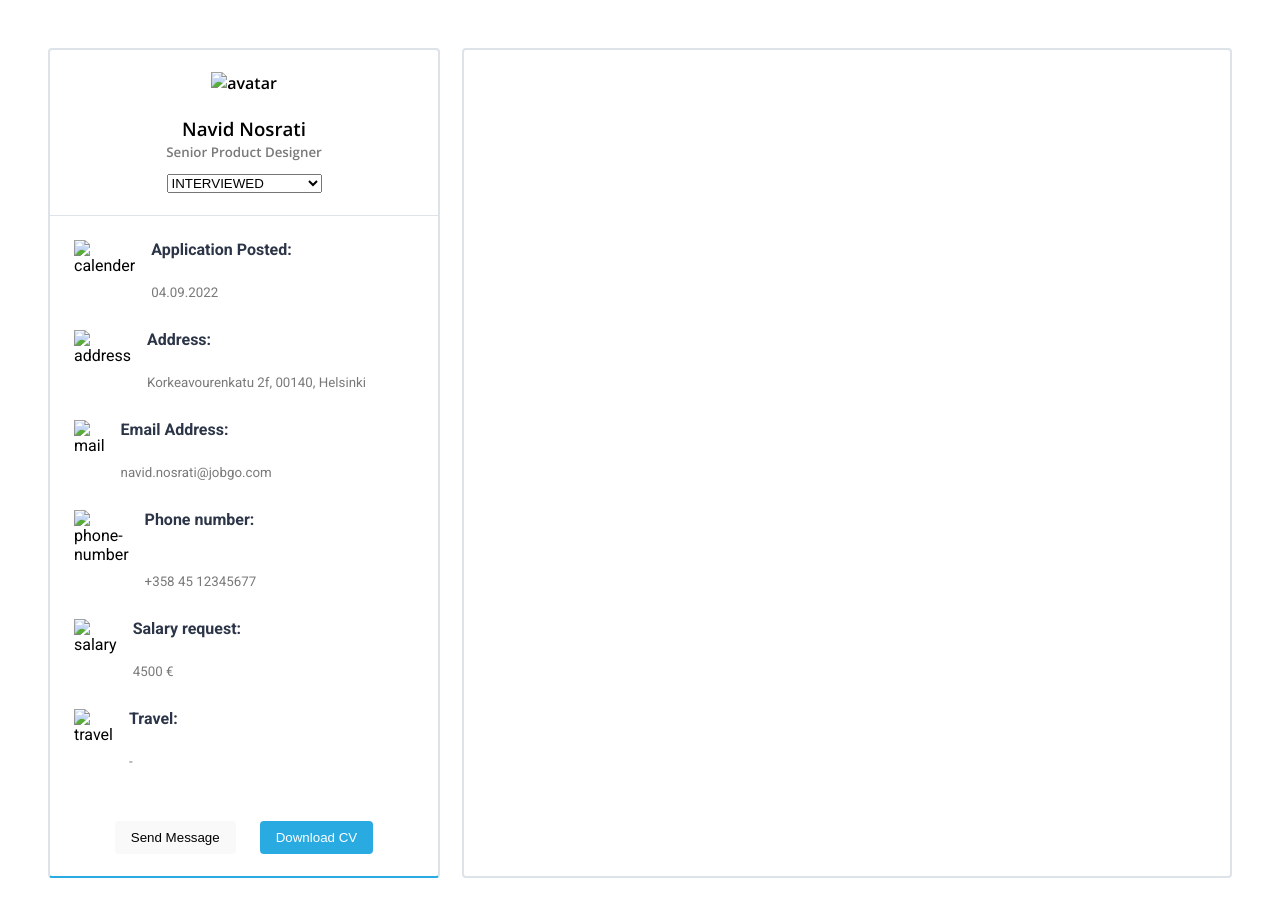
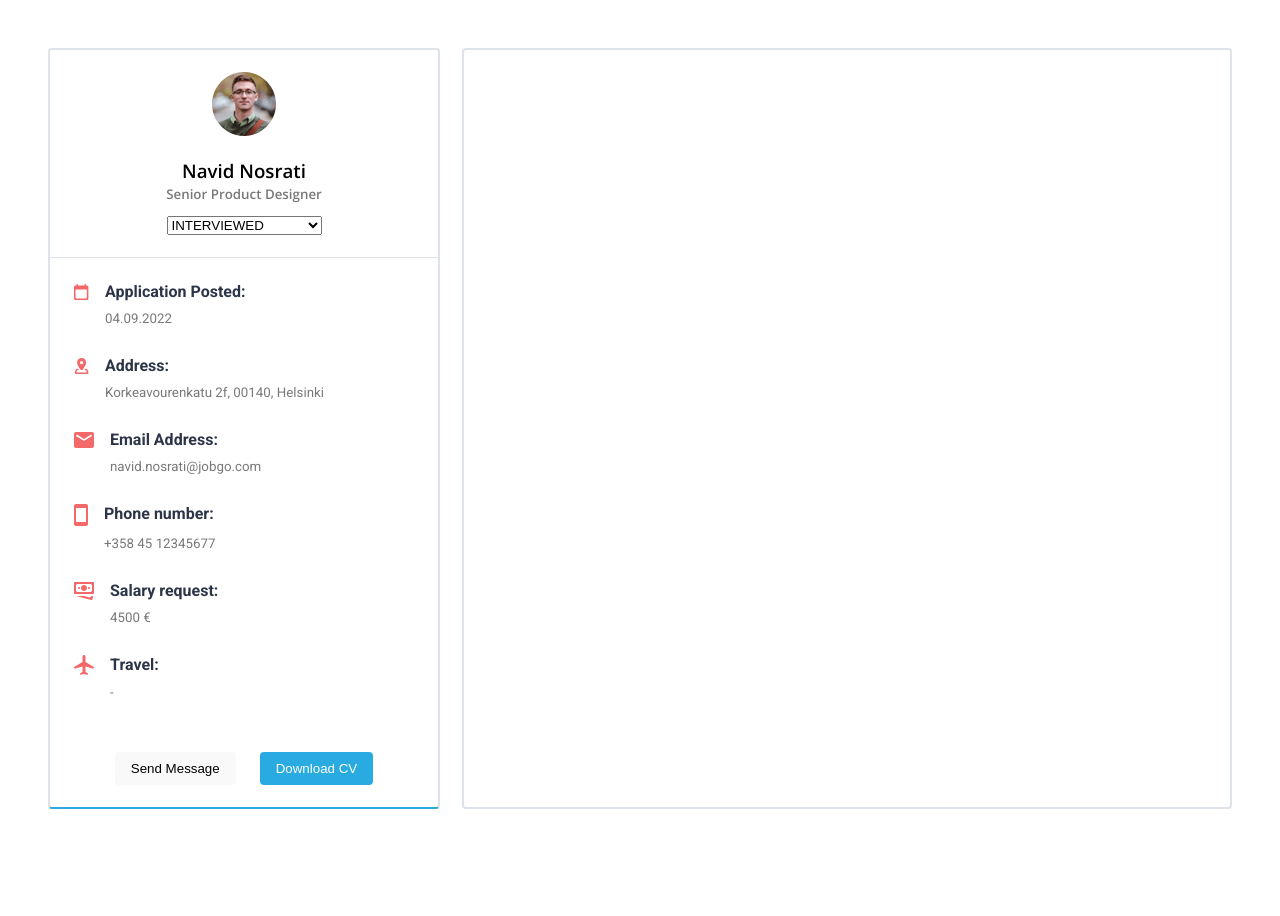
Before and after one commit to SanazBHMN/JobGo-application-view, a plain HTML site: page index.html in a window 1280 px wide. After the commit the page ends 857 px from the top, so only its background shows below. Drawn offline with nearby package versions, Linux system fonts and the light colour scheme; the site is published under a folder, as on GitHub Pages, so addresses that start at the root find nothing.

Commit message:
Fix path to images

```diff
--- a/index.html
+++ b/index.html
@@ -11,7 +11,7 @@
     <div class="content">
       <aside>
         <div class="profile">
-          <img src="/images/image-juliusomo.png" alt="avatar" />
+          <img src="images/image-juliusomo.png" alt="avatar" />
           <h3>Navid Nosrati</h3>
           <small>Senior Product Designer</small>
           <div class="custom-select">
@@ -31,42 +31,42 @@
         <div class="profile-details">
           <div class="user-info">
             <div class="icon">
-              <img src="/images/icons/calender.svg" alt="calender" />
+              <img src="images/icons/calender.svg" alt="calender" />
             </div>
             <p class="title">Application Posted:</p>
             <small class="data">04.09.2022</small>
           </div>
           <div class="user-info">
             <div class="icon">
-              <img src="/images/icons/address.svg" alt="address" />
+              <img src="images/icons/address.svg" alt="address" />
             </div>
             <p class="title">Address:</p>
             <small class="data">Korkeavourenkatu 2f, 00140, Helsinki</small>
           </div>
           <div class="user-info">
             <div class="icon">
-              <img src="/images/icons/mail.svg" alt="mail" />
+              <img src="images/icons/mail.svg" alt="mail" />
             </div>
             <p class="title">Email Address:</p>
             <small class="data">navid.nosrati@jobgo.com</small>
           </div>
           <div class="user-info">
             <div class="icon">
-              <img src="/images/icons/phone-number.svg" alt="phone-number" />
+              <img src="images/icons/phone-number.svg" alt="phone-number" />
             </div>
             <p class="title">Phone number:</p>
             <small class="data">+358 45 12345677</small>
           </div>
           <div class="user-info">
             <div class="icon">
-              <img src="/images/icons/salary.svg" alt="salary" />
+              <img src="images/icons/salary.svg" alt="salary" />
             </div>
             <p class="title">Salary request:</p>
             <small class="data">4500 €</small>
           </div>
           <div class="user-info">
             <div class="icon">
-              <img src="/images/icons/travel.svg" alt="travel" />
+              <img src="images/icons/travel.svg" alt="travel" />
             </div>
             <p class="title">Travel:</p>
             <small class="data">-</small>
```
